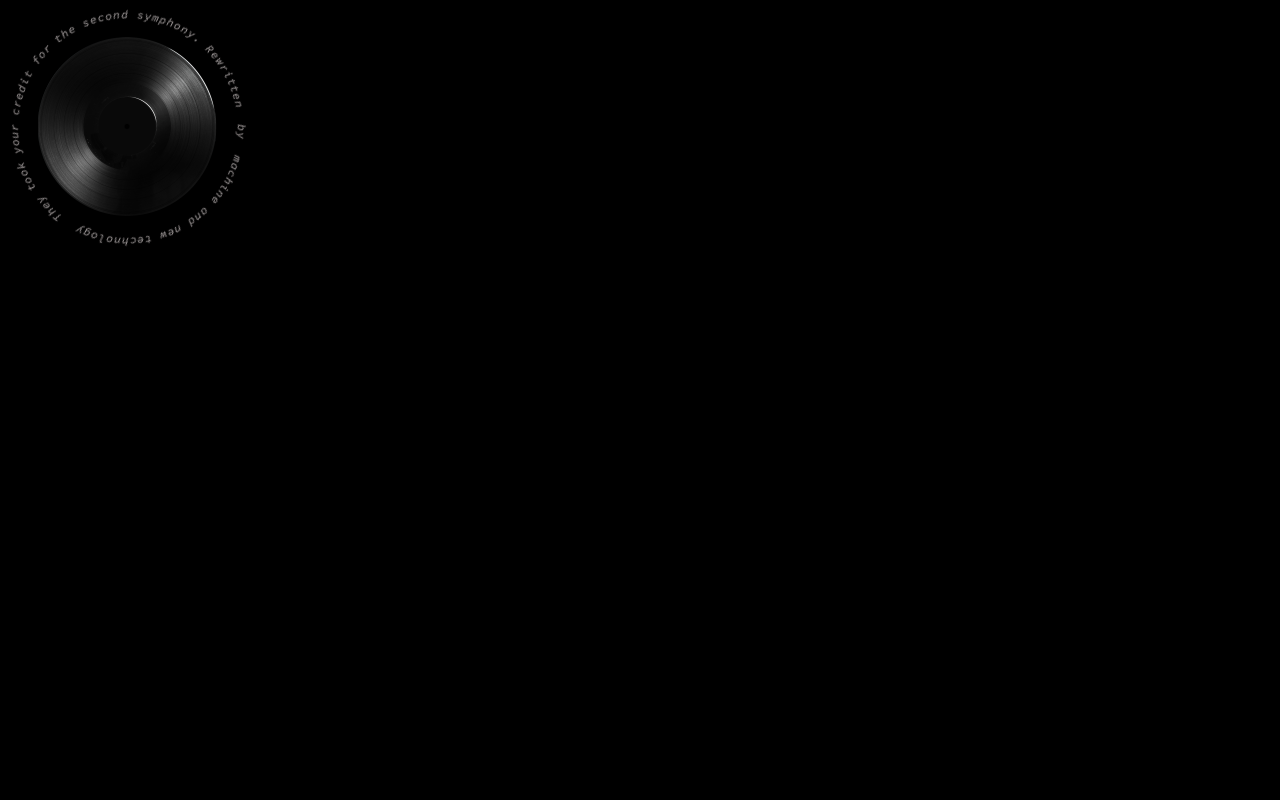
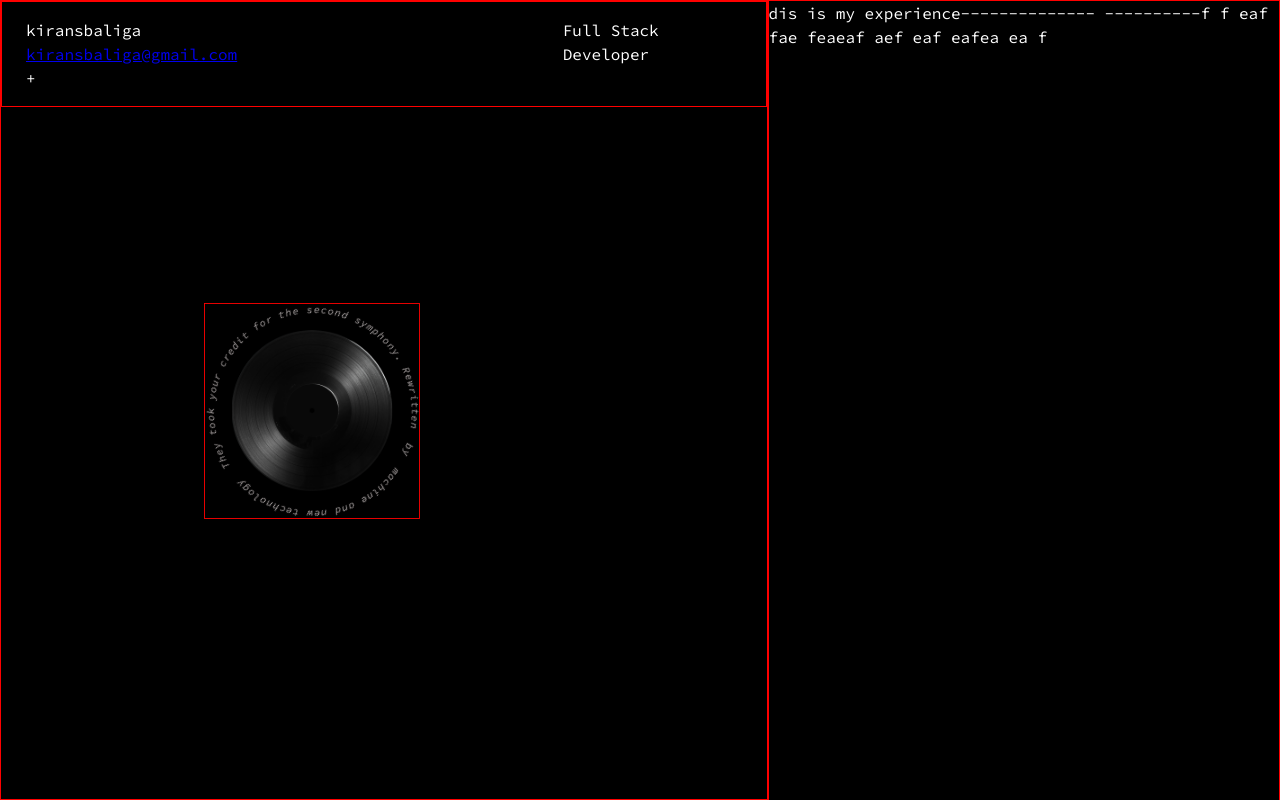
Before and after one commit to kiransbaliga/kiransbaliga.github.io, a React (Vite) app: page / in a window 1280 px wide. Built offline with nearby package versions, Linux system fonts and the light colour scheme.

Commit message:
hero scection

```diff
--- a/src/App.tsx
+++ b/src/App.tsx
@@ -1,6 +1,6 @@
 import "./App.css";
 import { Route, Routes } from "react-router-dom";
-import HomePage from "./pages/HomePage";
+import HomePage from "./pages/HomePage/HomePage";
 function App() {
   return (
     <Routes>
--- a/src/components/recordPlayer/RecordPlayer.css
+++ b/src/components/recordPlayer/RecordPlayer.css
@@ -4,6 +4,7 @@
     /* stack items on top of each other */
     position: relative;
     --spin-duration:30s;
+
 
 }
 .RecordImage{
--- a/src/components/recordPlayer/RecordPlayer.tsx
+++ b/src/components/recordPlayer/RecordPlayer.tsx
@@ -16,9 +16,9 @@ const RecordPlayer = () => {
 
   }
   useEffect(() => {
-    if(isRecordPlaying){
+    if(audioRef.current && isRecordPlaying){
       audioRef.current.play();
-    }else{
+    }else if(audioRef.current && !isRecordPlaying){
       audioRef.current.pause();
     }
   },[isRecordPlaying])
--- a/src/index.css
+++ b/src/index.css
@@ -15,3 +15,8 @@
 
   --colour-primary: #051090;
 }
+
+html,body{
+  padding: 0;
+  margin: 0;
+}
--- a/src/pages/HomePage.tsx
+++ /dev/null
@@ -1,10 +0,0 @@
-import RecordPlayer from "../components/recordPlayer/RecordPlayer";
-
-const HomePage = () => {
-  return (
-    <div className="home-layout">
-      <RecordPlayer />
-    </div>
-  );
-};
-export default HomePage;
--- /dev/null
+++ b/src/pages/HomePage/HomePage.css
@@ -0,0 +1,40 @@
+.home-layout {
+  height: 100vh;
+  width: 100vw;
+  display: flex;
+  justify-content: space-between;
+  overflow: hidden;
+}
+.hero-section{
+    border: 1px solid red;
+    width: 60%;
+    display: flex;
+    flex-direction: column;
+    justify-content:flex-start;
+    gap:23%;
+}
+
+.details {
+
+  padding: 1rem 1.5rem;
+  display: flex;
+  gap:45%;
+  justify-content:flex-start;
+  border: 1px solid red;
+}
+.vinyl {
+  /* fit content */
+  position: relative;
+  height: 238px;
+  width: 238px;
+  border: 1px solid red;
+  transform: scale(0.9);
+  left: 25%;
+}
+
+.experience{
+    border: 1px solid red;
+    height: 100%;
+    width: 40%;
+
+}
--- /dev/null
+++ b/src/pages/HomePage/HomePage.tsx
@@ -0,0 +1,27 @@
+import RecordPlayer from "../../components/recordPlayer/RecordPlayer";
+import "./HomePage.css";
+const HomePage = () => {
+  return (
+    <div className="home-layout">
+      <div className="hero-section">
+        <div className="details">
+          <div className="name">
+            <span>kiransbaliga</span>
+            <div className="socials">
+              <a href=":mailto">kiransbaliga@gmail.com</a> +
+            </div>
+          </div>
+          <div className="designation">Full Stack Developer</div>
+        </div>
+        <div className="vinyl">
+          <RecordPlayer />
+        </div>
+      </div>
+      <div className="experience">
+        dis is my experience-------------- ----------f f eaf fae feaeaf aef eaf
+        eafea ea f
+      </div>
+    </div>
+  );
+};
+export default HomePage;
```
